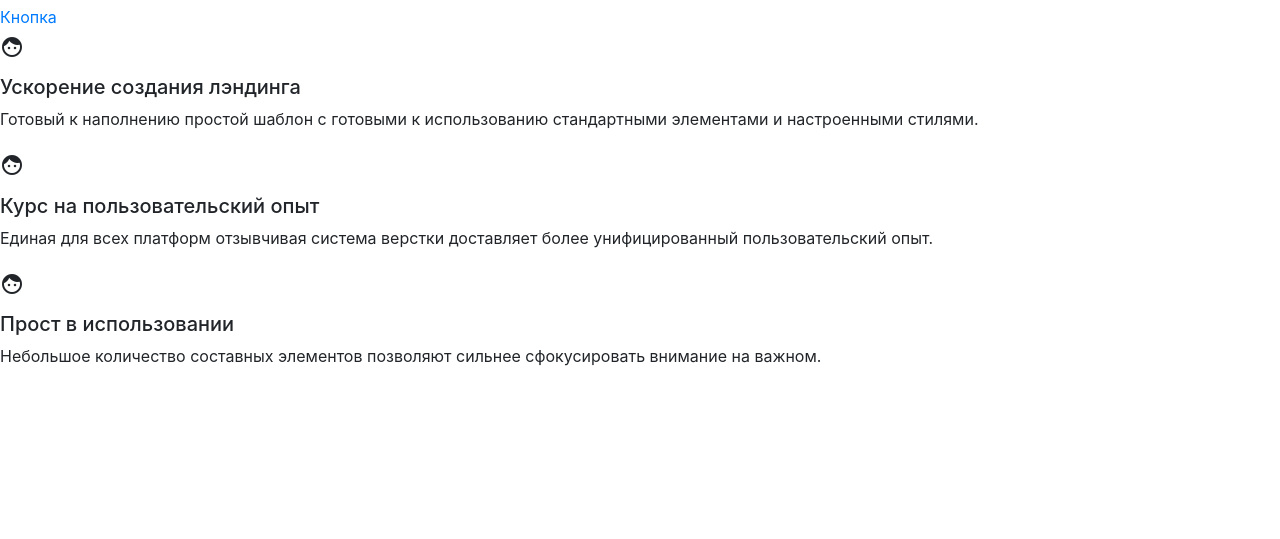
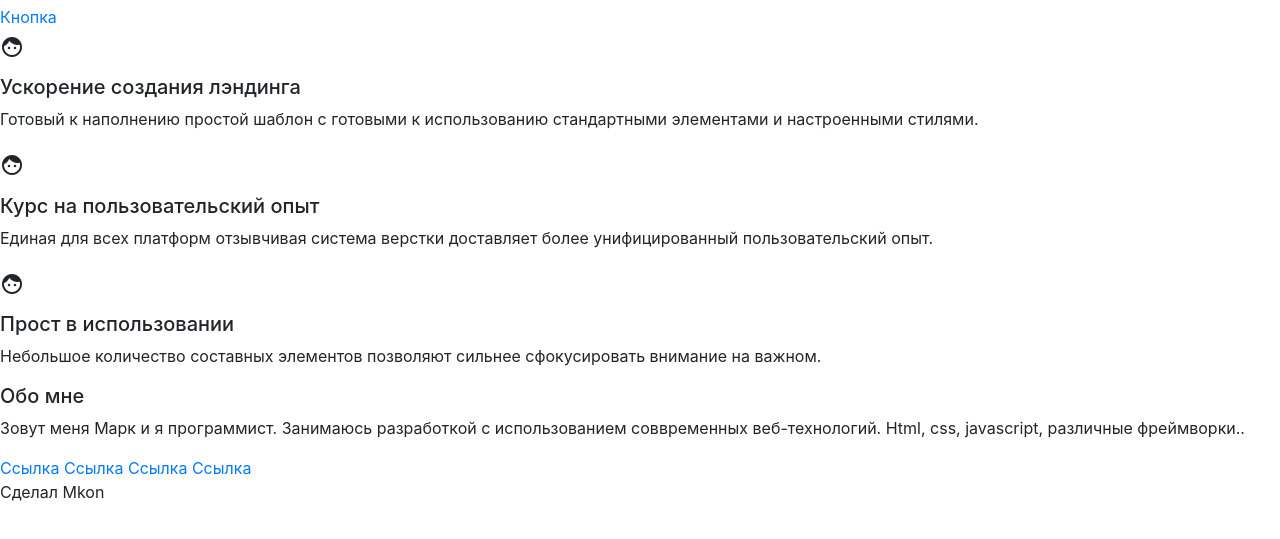
Before and after one commit to m-kon/fsite-simple-landing, a website: page index.html in a window 1280 px wide. Shown: the part 139-678 px from the top of the page. Drawn offline with nearby package versions, Linux system fonts and the light colour scheme.

Commit message:
add footer

```diff
--- a/index.html
+++ b/index.html
@@ -64,6 +64,21 @@
     <footer class="page-footer">
       <!-- подвал есть самая нижняя часть страницы.
            в подвале обычно располагаются ссылки и подпись. -->
+      <div class="about-me">
+        <h5>Обо мне</h5>
+        <p>Зовут меня Марк и я программист. Занимаюсь разработкой c использованием соввременных веб-технологий. Html, css, javascript, различные фреймворки..</p>
+      </div>
+
+      <div class="connect">
+        <a href="#">Ссылка</a>
+        <a href="#">Ссылка</a>
+        <a href="#">Ссылка</a>
+        <a href="#">Ссылка</a>
+      </div>
+
+      <div class="footer-copyright">
+        <p>Сделал Mkon</p>
+      </div>
     </footer>
 
   </body>
```
